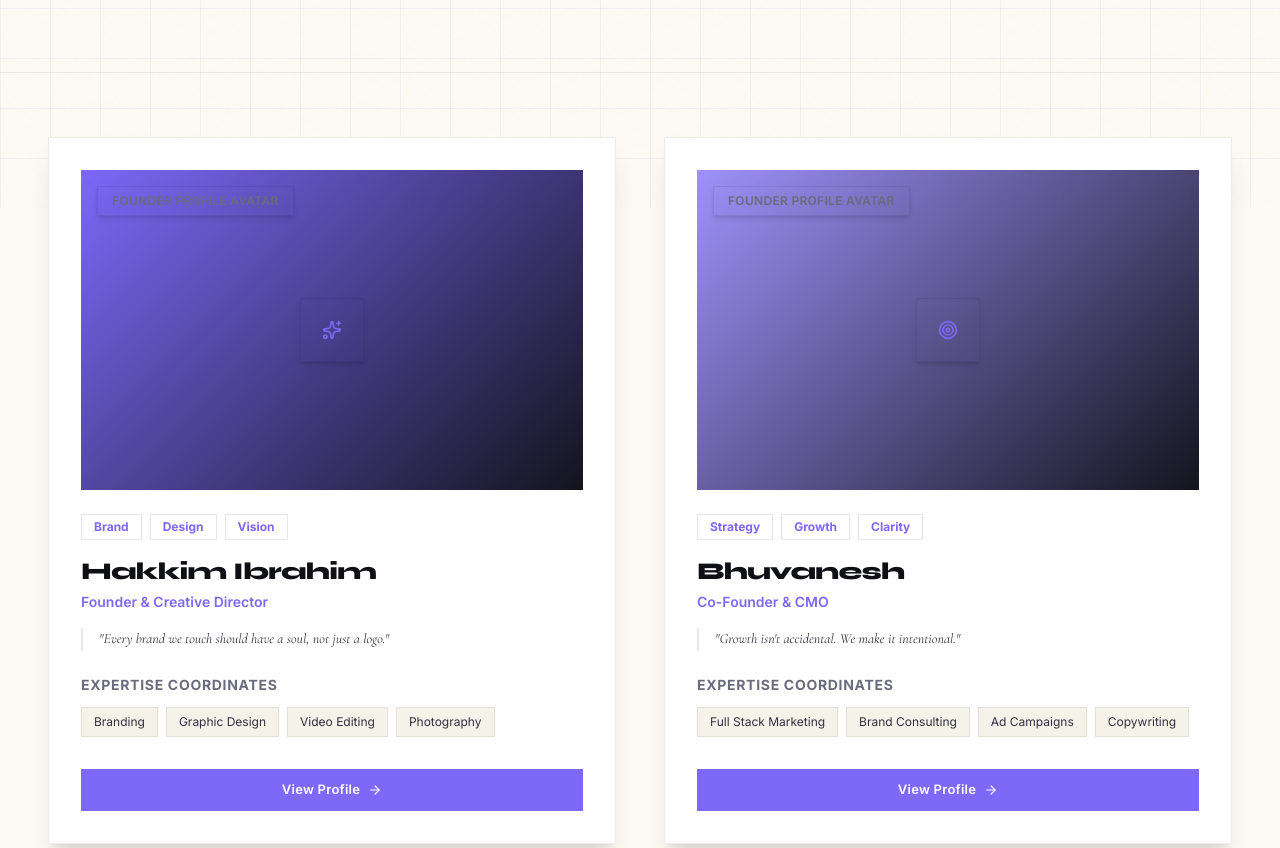
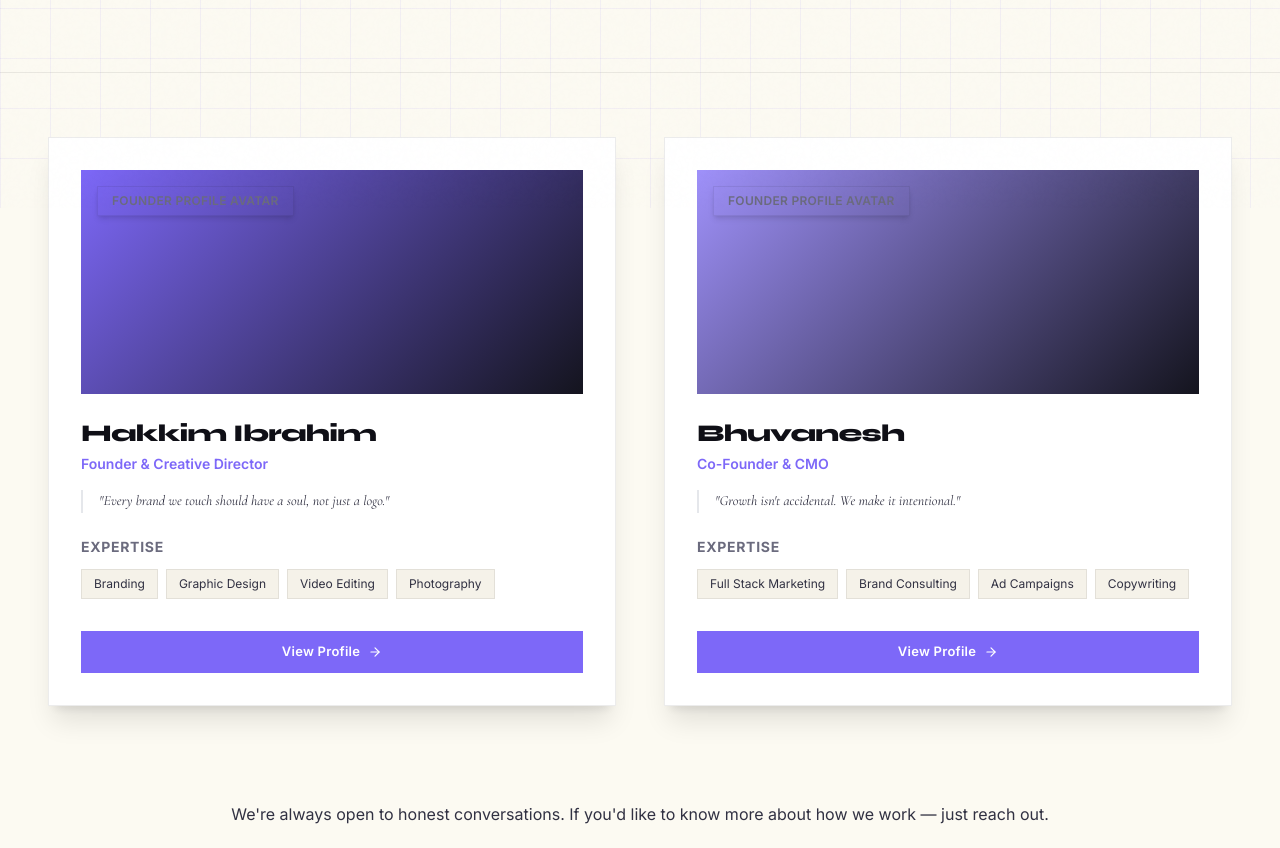
Before and after one commit to Hakkim1/brandedby-website, a Next.js app: page /team in a window 1280 px wide. Shown: the part 592-1440 px from the top of the page. Built offline with nearby package versions, Linux system fonts and the light colour scheme.

Commit message:
fix: blueprint grid z-index, broken insights slug, remove showcase icons/tags, fix team cards

```diff
--- a/app/globals.css
+++ b/app/globals.css
@@ -107,7 +107,7 @@ body::before {
                     linear-gradient(90deg, var(--grid-line-color) 1px, transparent 1px);
   background-size: 50px 50px;
   pointer-events: none;
-  z-index: 0;
+  z-index: -1;
 }
 
 /* Background vertical lines */
@@ -119,7 +119,7 @@ body::before {
   display: grid;
   grid-template-columns: 2.75rem 1fr 1fr 1fr 1fr 2.75rem;
   pointer-events: none;
-  z-index: 1;
+  z-index: 0;
 }
 
 .body-line {
--- a/app/team/bhuvanesh/page.js
+++ b/app/team/bhuvanesh/page.js
@@ -2,7 +2,7 @@
 
 import { useState } from "react";
 import Link from "next/link";
-import { ArrowLeft, ArrowRight, BarChart2, Compass, MessageSquare, TrendingUp } from "lucide-react";
+import { ArrowLeft, ArrowRight } from "lucide-react";
 import { ScrambleText } from "@/components/Navbar";
 
 export default function BhuvaneshProfilePage() {
@@ -113,16 +113,8 @@ export default function BhuvaneshProfilePage() {
                 key={work.id}
                 className="group p-6 bg-surface border border-border rounded-none flex flex-col justify-between min-h-64 hover:border-purple/40 transition-colors shadow-lg"
               >
-                <div className={`w-full h-32 bg-gradient-to-br ${work.color} rounded-none flex items-center justify-center`}>
-                  {work.type === "Strategy" && <Compass className="w-8 h-8 text-primary/30" />}
-                  {work.type === "Performance Ads" && <TrendingUp className="w-8 h-8 text-primary/30" />}
-                  {work.type === "Copywriting" && <MessageSquare className="w-8 h-8 text-primary/30" />}
-                  {work.type === "Consulting" && <BarChart2 className="w-8 h-8 text-primary/30" />}
-                </div>
+                <div className={`w-full h-32 bg-gradient-to-br ${work.color} rounded-none`} />
                 <div className="mt-4">
-                  <span className="font-body text-xs font-bold text-purple tracking-wider block uppercase">
-                    {work.type}
-                  </span>
                   <h4 className="font-heading font-bold text-sm text-primary mt-1">
                     {work.name}
                   </h4>
--- a/app/team/hakkim/page.js
+++ b/app/team/hakkim/page.js
@@ -2,7 +2,7 @@
 
 import { useState } from "react";
 import Link from "next/link";
-import { ArrowLeft, ArrowRight, Layers, LayoutGrid, Image as ImageIcon, Video } from "lucide-react";
+import { ArrowLeft, ArrowRight } from "lucide-react";
 import { ScrambleText } from "@/components/Navbar";
 
 export default function HakkimProfilePage() {
@@ -114,16 +114,8 @@ export default function HakkimProfilePage() {
                 key={work.id}
                 className="group p-6 bg-surface border border-border rounded-none flex flex-col justify-between min-h-64 hover:border-purple/40 transition-colors shadow-lg"
               >
-                <div className={`w-full h-32 bg-gradient-to-br ${work.color} rounded-none flex items-center justify-center`}>
-                  {work.type === "Brand Identity" && <LayoutGrid className="w-8 h-8 text-primary/30" />}
-                  {work.type === "Logo Design" && <Layers className="w-8 h-8 text-primary/30" />}
-                  {work.type === "Graphic Design" && <Video className="w-8 h-8 text-primary/30" />}
-                  {work.type === "Photography" && <ImageIcon className="w-8 h-8 text-primary/30" />}
-                </div>
+                <div className={`w-full h-32 bg-gradient-to-br ${work.color} rounded-none`} />
                 <div className="mt-4">
-                  <span className="font-body text-xs font-bold text-purple tracking-wider block uppercase">
-                    {work.type}
-                  </span>
                   <h4 className="font-heading font-bold text-sm text-primary mt-1">
                     {work.name}
                   </h4>
--- a/app/team/page.js
+++ b/app/team/page.js
@@ -1,7 +1,7 @@
 "use client";
 
 import Link from "next/link";
-import { ArrowRight, Sparkles, Target } from "lucide-react";
+import { ArrowRight } from "lucide-react";
 import { ScrambleText } from "@/components/Navbar";
 
 export default function TeamPage() {
@@ -10,21 +10,17 @@ export default function TeamPage() {
       name: "Hakkim Ibrahim",
       role: "Founder & Creative Director",
       slug: "hakkim",
-      tags: ["Brand", "Design", "Vision"],
       quote: "Every brand we touch should have a soul, not just a logo.",
       skills: ["Branding", "Graphic Design", "Video Editing", "Photography"],
       gradient: "linear-gradient(135deg, #7d68f8 0%, #14141E 100%)",
-      icon: <Sparkles className="w-5 h-5 text-purple" />,
     },
     {
       name: "Bhuvanesh",
       role: "Co-Founder & CMO",
       slug: "bhuvanesh",
-      tags: ["Strategy", "Growth", "Clarity"],
       quote: "Growth isn't accidental. We make it intentional.",
       skills: ["Full Stack Marketing", "Brand Consulting", "Ad Campaigns", "Copywriting"],
       gradient: "linear-gradient(135deg, #9f91fa 0%, #14141E 100%)",
-      icon: <Target className="w-5 h-5 text-purple" />,
     },
   ];
 
@@ -54,28 +50,14 @@ export default function TeamPage() {
               className="bg-surface border border-border rounded-none flex flex-col p-8 justify-between relative overflow-hidden shadow-xl"
             >
               <div>
-                {/* 3D abstract person placeholder */}
+                {/* Photo placeholder */}
                 <div
-                  className="w-full h-72 md:h-80 rounded-none flex items-center justify-center relative mb-6 overflow-hidden"
+                  className="w-full h-56 rounded-none mb-6 overflow-hidden relative"
                   style={{ background: member.gradient }}
                 >
                   <div className="absolute top-4 left-4 font-body text-xs font-semibold text-muted tracking-wide uppercase bg-bg/85 border border-border px-3.5 py-1.5 rounded-none shadow-md">
                     Founder Profile Avatar
                   </div>
-                  <div className="w-16 h-16 rounded-none bg-bg/60 border border-border flex items-center justify-center backdrop-blur-sm shadow-md">
-                    {member.icon}
-                  </div>
-                </div>
-
-                <div className="flex flex-wrap gap-2 mb-4">
-                  {member.tags.map((tag) => (
-                    <span
-                      key={tag}
-                      className="font-body text-xs font-bold text-purple bg-purple/10 border border-purple/20 px-3 py-1 rounded-none"
-                    >
-                      {tag}
-                    </span>
-                  ))}
                 </div>
 
                 <h3 className="font-heading font-extrabold text-2xl text-primary mb-1">
@@ -91,7 +73,7 @@ export default function TeamPage() {
 
                 <div className="flex flex-col gap-2 mb-8">
                   <span className="font-body text-sm font-bold text-muted uppercase tracking-wider mb-1">
-                    Expertise Coordinates
+                    Expertise
                   </span>
                   <div className="flex flex-wrap gap-2">
                     {member.skills.map((skill) => (
--- a/data/insights.js
+++ b/data/insights.js
@@ -1,6 +1,6 @@
 export const insights = [
   {
-    slug: "one-thing-every-new business-gets-wrong",
+    slug: "one-thing-every-new-business-gets-wrong",
     title: "The One Thing Every New Business Gets Wrong About Branding",
     category: "Brand Strategy",
     date: "June 09, 2026",
```
